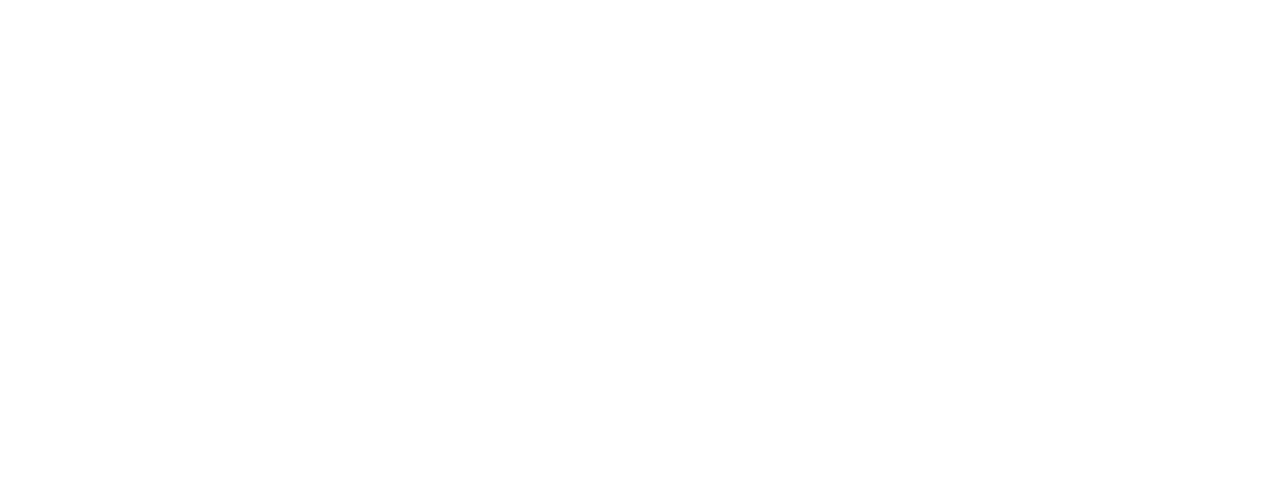
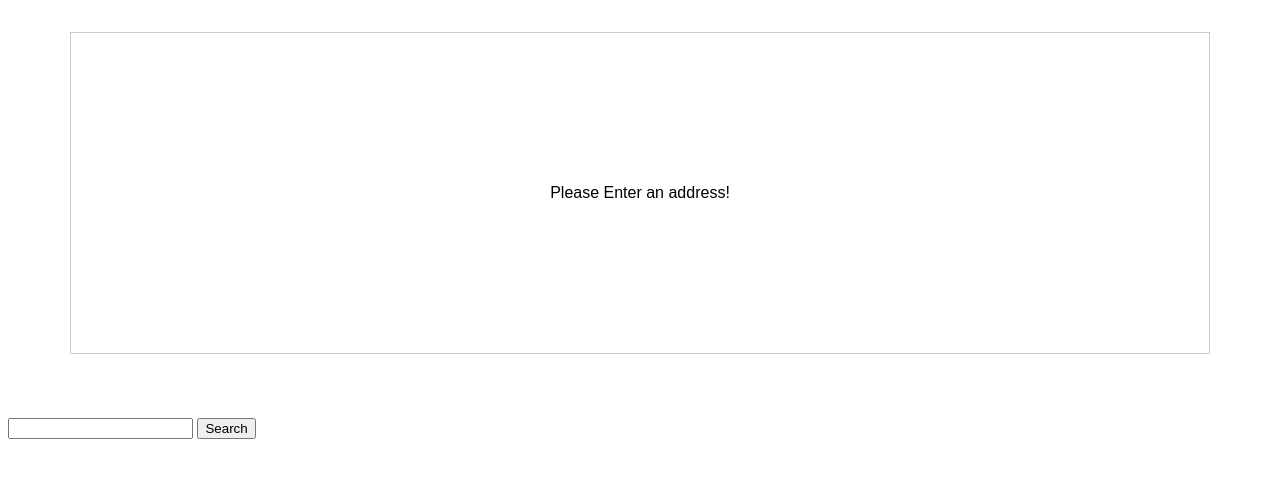
Before and after one commit to jjayjack/TypeScript-Select-Share-Maps, a website built with webpack: page index.html in a window 1280 px wide. Built offline with nearby package versions, Linux system fonts and the light colour scheme.

Commit message:
Added Dependencies and Styling

```diff
--- /dev/null
+++ b/app.css
@@ -0,0 +1,18 @@
+html {
+  font-family: sans-serif;
+}
+
+#map {
+  width: 90%;
+  height: 20rem;
+  border: 1px solid #ccc;
+  margin: 2rem auto;
+  display: flex;
+  justify-content: center;
+  align-items: center;
+  text-align: center;
+}
+#address {
+  text-align: center;
+  margin: 2rem auto;
+}
--- a/index.html
+++ b/index.html
@@ -1,12 +1,20 @@
 <!DOCTYPE html>
 <html lang="en">
   <head>
-  <meta charset="UTF-8">
-  <meta name="viewport" content="width=device-width, initial-scale=1.0">
-  <meta http-equiv="X-UA-Compatible" content="ie=edge">
+    <meta charset="UTF-8" />
+    <meta name="viewport" content="width=device-width, initial-scale=1.0" />
+    <meta http-equiv="X-UA-Compatible" content="ie=edge" />
     <title>Understanding TypeScript</title>
     <script src="dist/bundle.js" defer></script>
+    <link rel="stylesheet" href="app.css" />
   </head>
   <body>
+    <div id="map">
+      <p>Please Enter an address!</p>
+    </div>
+    <form>
+      <input type="text" id="address" />
+      <button type="submit">Search</button>
+    </form>
   </body>
 </html>
```
Also changed, not shown: README.md, 1 other file. Lines whose indentation alone changed are shown as unchanged.
